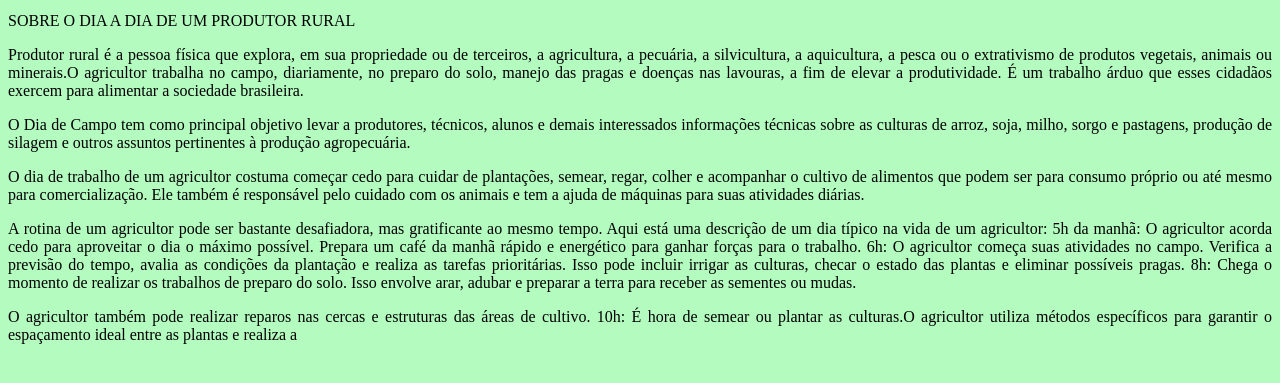
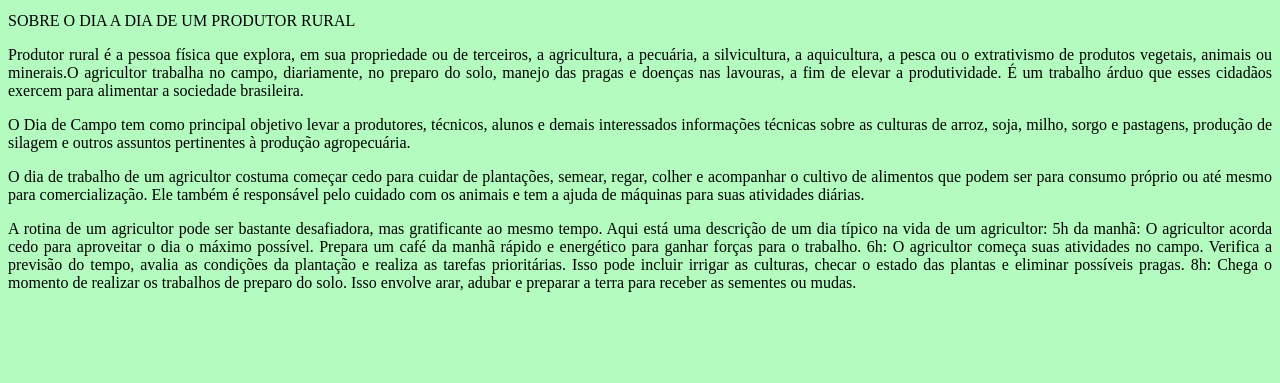
Before and after one commit to mariasilvasantos12/primeiroano2023, a plain HTML site: page index.html in a window 1280 px wide. Shown: the part 113-496 px from the top of the page. Drawn offline with Linux system fonts and the light colour scheme.

Commit message:
26/10/2023

```diff
--- a/index.html
+++ b/index.html
@@ -13,6 +13,6 @@
    <p> O Dia de Campo tem como principal objetivo levar a produtores, técnicos, alunos e demais interessados informações técnicas sobre as culturas de arroz, soja, milho, sorgo e pastagens, produção de silagem e outros assuntos pertinentes à produção agropecuária.</p>
    <p>O dia de trabalho de um agricultor costuma começar cedo para cuidar de plantações, semear, regar, colher e acompanhar o cultivo de alimentos que podem ser para consumo próprio ou até mesmo para comercialização. Ele também é responsável pelo cuidado com os animais e tem a ajuda de máquinas para suas atividades diárias.</p>
    <p>A rotina de um agricultor pode ser bastante desafiadora, mas gratificante ao mesmo tempo. Aqui está uma descrição de um dia típico na vida de um agricultor: 5h da manhã: O agricultor acorda cedo para aproveitar o dia o máximo possível. Prepara um café da manhã rápido e energético para ganhar forças para o trabalho. 6h: O agricultor começa suas atividades no campo. Verifica a previsão do tempo, avalia as condições da plantação e realiza as tarefas prioritárias. Isso pode incluir irrigar as culturas, checar o estado das plantas e eliminar possíveis pragas. 8h: Chega o momento de realizar os trabalhos de preparo do solo. Isso envolve arar, adubar e preparar a terra para receber as sementes ou mudas.</p>
-   <p>O agricultor também pode realizar reparos nas cercas e estruturas das áreas de cultivo. 10h: É hora de semear ou plantar as culturas.O agricultor utiliza métodos específicos para garantir o espaçamento ideal entre as plantas e realiza a
+   <p>
 </body>
 </html>
```
